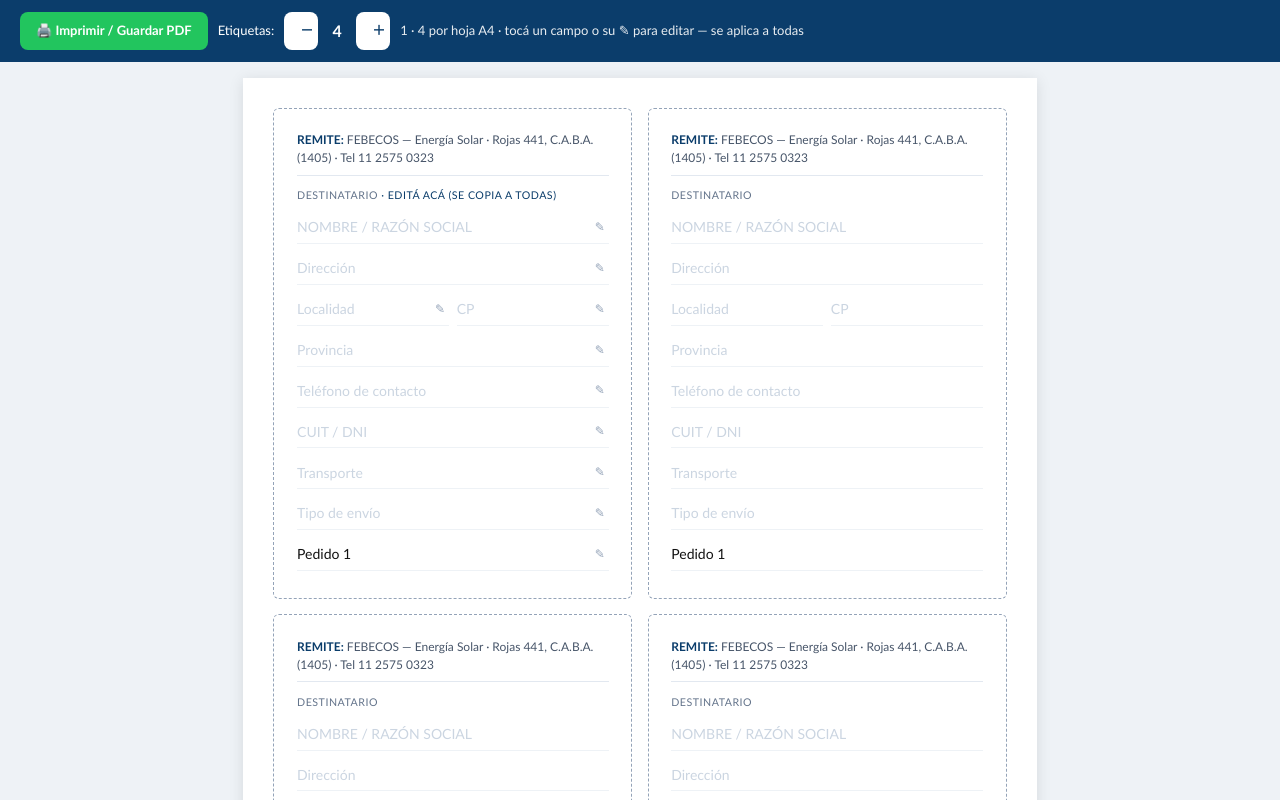
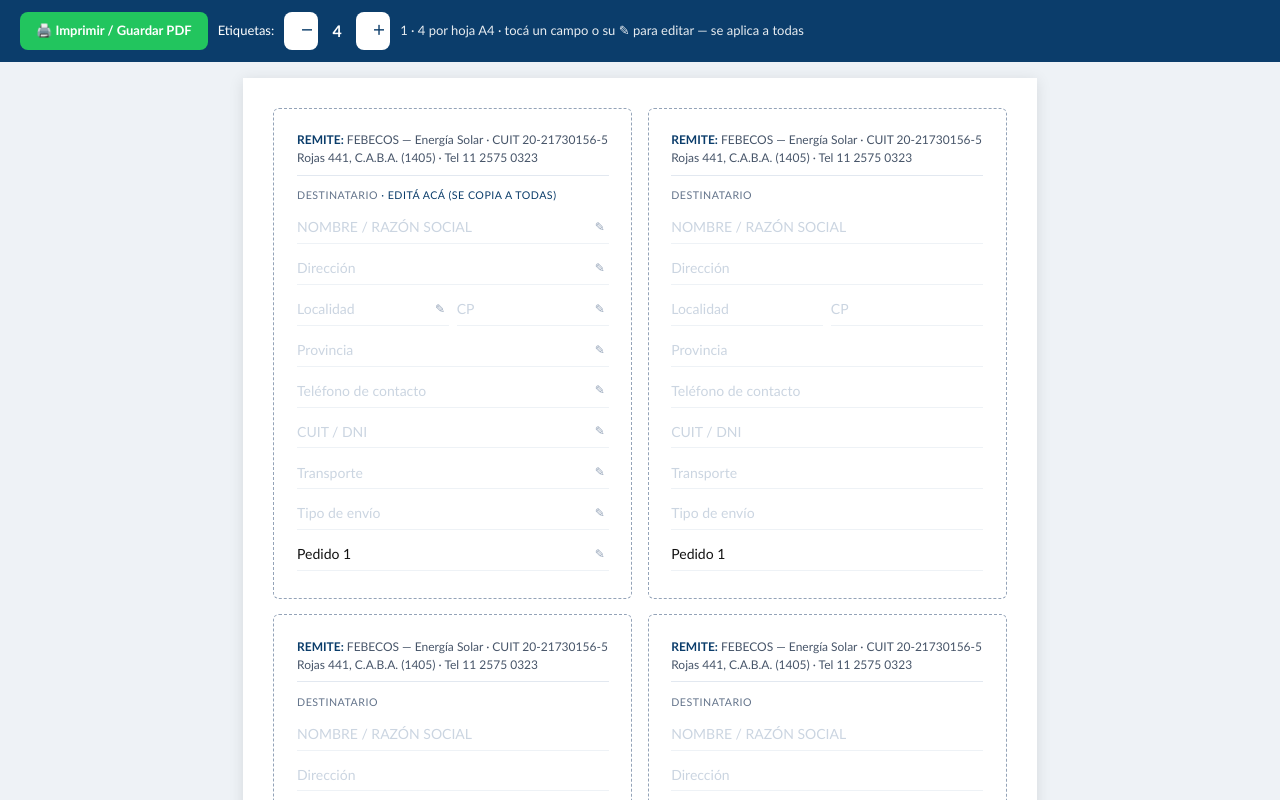
Before and after one commit to Febecos/febo-gestion, a Next.js app: page /etiquetas/1 in a window 1280 px wide. Shown: the top 800 px of the page. Built offline with nearby package versions, Linux system fonts and the light colour scheme; no server answers; the database is empty.

Commit message:
feat(etiquetas): agregar CUIT al bloque REMITE del rótulo de envío
Pedido de Guille (vía coordinador/DEV ENVIOS). CUIT verificado contra
ARCA_CUIT/empresa.cuit/pie de factura: 20-21730156-5, sin discrepancia.
En línea propia para no forzar el ancho de la etiqueta (9pt, sin autoajuste).

```diff
--- a/src/app/etiquetas/[ref]/page.tsx
+++ b/src/app/etiquetas/[ref]/page.tsx
@@ -7,6 +7,7 @@ import { useEffect, useRef, useState } from "react";
 
 const REMITENTE = {
   nombre: "FEBECOS — Energía Solar",
+  cuit: "20-21730156-5",
   direccion: "Rojas 441",
   localidad: "C.A.B.A.",
   cp: "1405",
@@ -150,7 +151,8 @@ export default function EtiquetasPage({ params }: { params: { ref: string } }) {
             return (
             <div key={i} className="et-label">
               <div className="et-rem">
-                <b>REMITE:</b> {REMITENTE.nombre} · {REMITENTE.direccion}, {REMITENTE.localidad} ({REMITENTE.cp}) · Tel {REMITENTE.tel}
+                <b>REMITE:</b> {REMITENTE.nombre} · CUIT {REMITENTE.cuit}<br />
+                {REMITENTE.direccion}, {REMITENTE.localidad} ({REMITENTE.cp}) · Tel {REMITENTE.tel}
               </div>
               <div className="et-dest-lbl">Destinatario {master && <span style={{ color: "#0b3d6b" }}>· editá acá (se copia a todas)</span>}</div>
               {/* Nombre: mayúsculas, todo el ancho, autoajuste. */}
```
